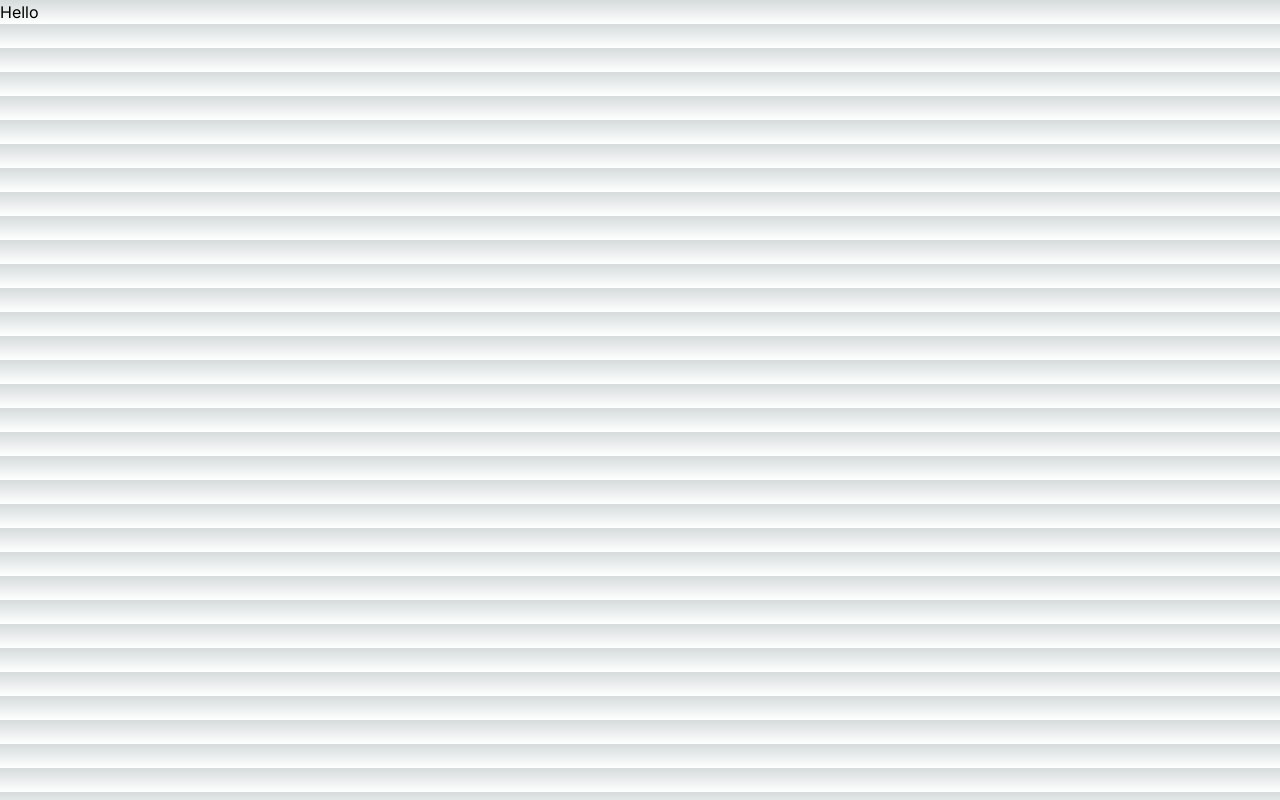
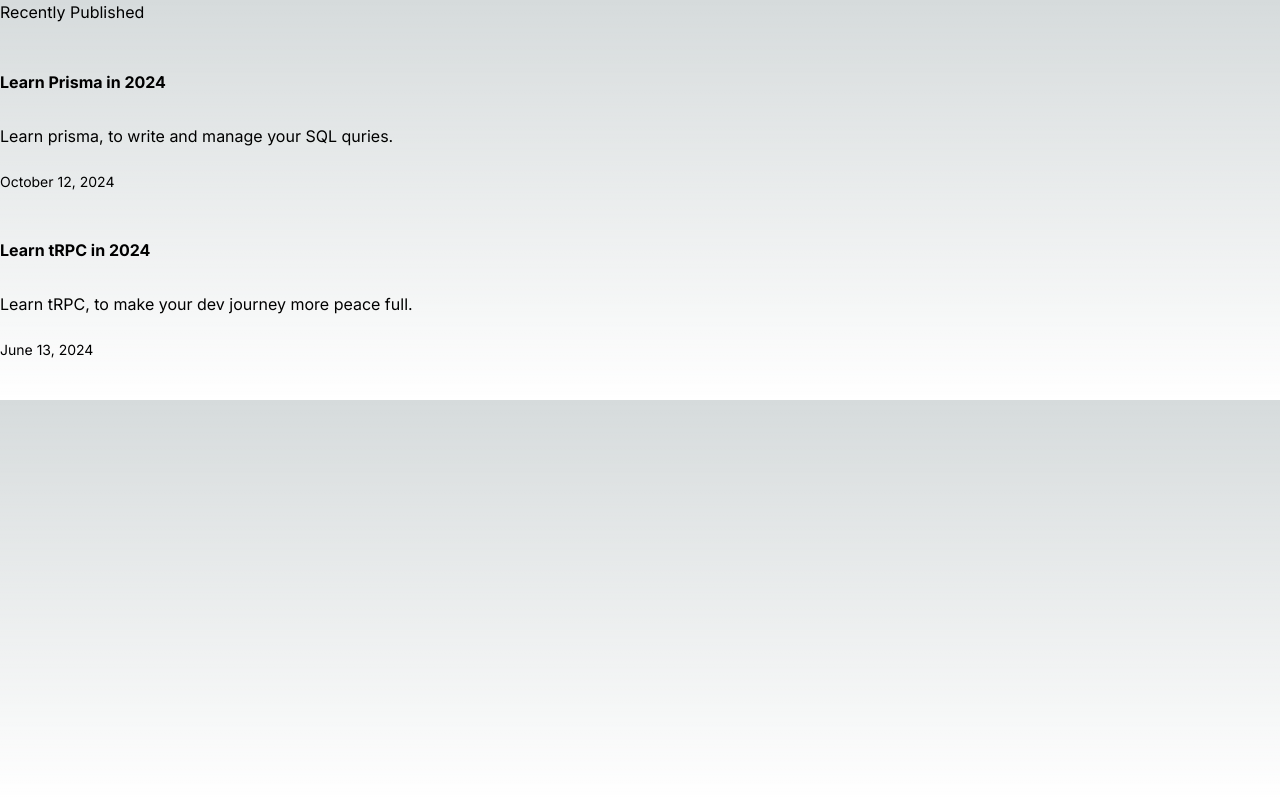
Before and after one commit to Harshalvk/CodePost, a Next.js app: page / in a window 1280 px wide. Built offline with nearby package versions, Linux system fonts and the light colour scheme.

Commit message:
ADD: start home page

```diff
--- a/src/app/page.tsx
+++ b/src/app/page.tsx
@@ -1,8 +1,9 @@
+import LatestPost from "@/components/home/LatestPost";
 
 export default function Home() {
   return (
     <>
-      Hello
+      <LatestPost/>
     </>
   );
 }
--- /dev/null
+++ b/src/components/home/LatestPost.tsx
@@ -0,0 +1,33 @@
+import { formatDate, getBlogPosts } from "@/app/blog/utils";
+import Link from "next/link";
+
+const LatestPost = () => {
+  let latestPosts = getBlogPosts();
+  return (
+    <>
+      <h1>Recently Published</h1>
+      {latestPosts
+        .sort((a, b) => {
+          if (
+            new Date(a.metadata.publishedAt) > new Date(b.metadata.publishedAt)
+          ) {
+            return -1;
+          }
+          return 1;
+        })
+        .map((post) => (
+          <article key={post.slug} className="text-wrap max-w-md my-10">
+            <Link href={"#"}>
+              <h3 className="font-bold py-2 leading-5 hover:text-blue-400">
+                {post.metadata.title}
+              </h3>
+            </Link>
+            <p className="leading-8 my-5">{post.metadata.summary}</p>
+            <p className="text-sm text-muted-foreground">{formatDate(post.metadata.publishedAt)}</p>
+          </article>
+        ))}
+    </>
+  );
+};
+
+export default LatestPost;
```
